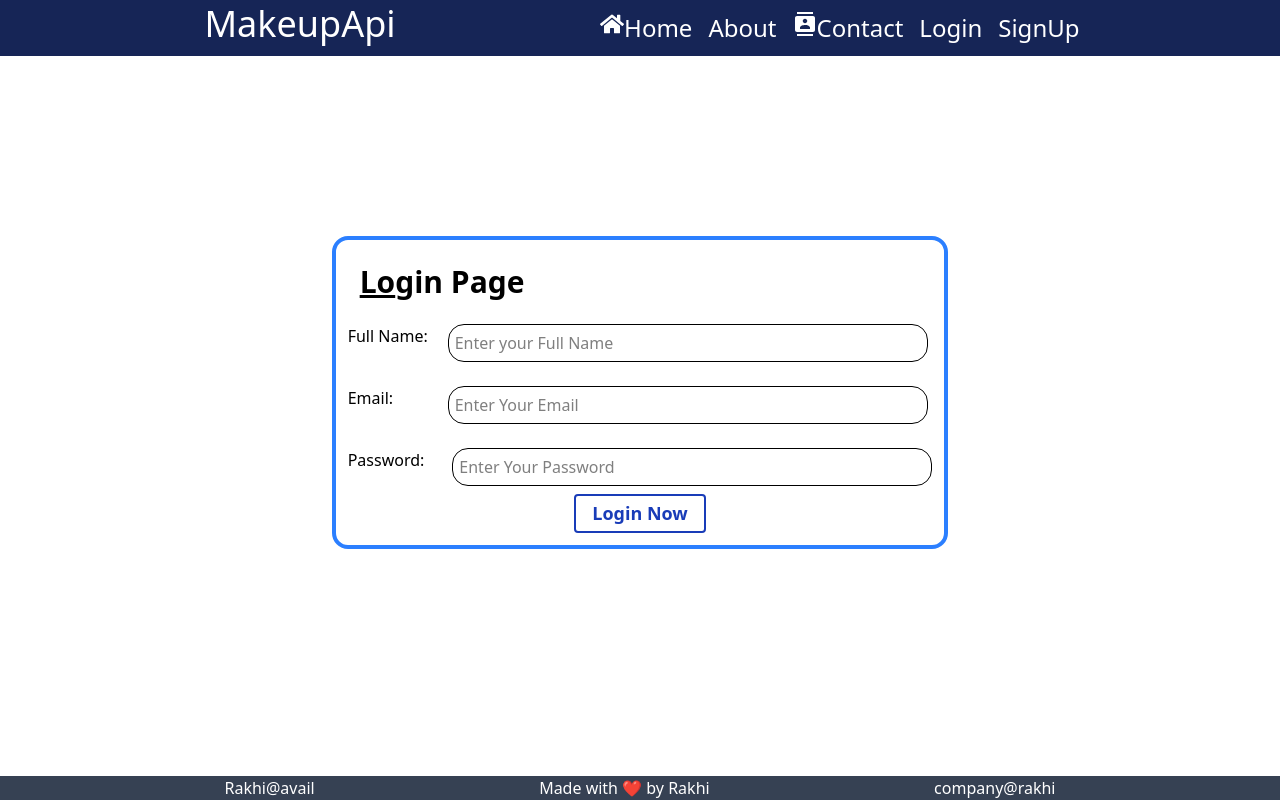
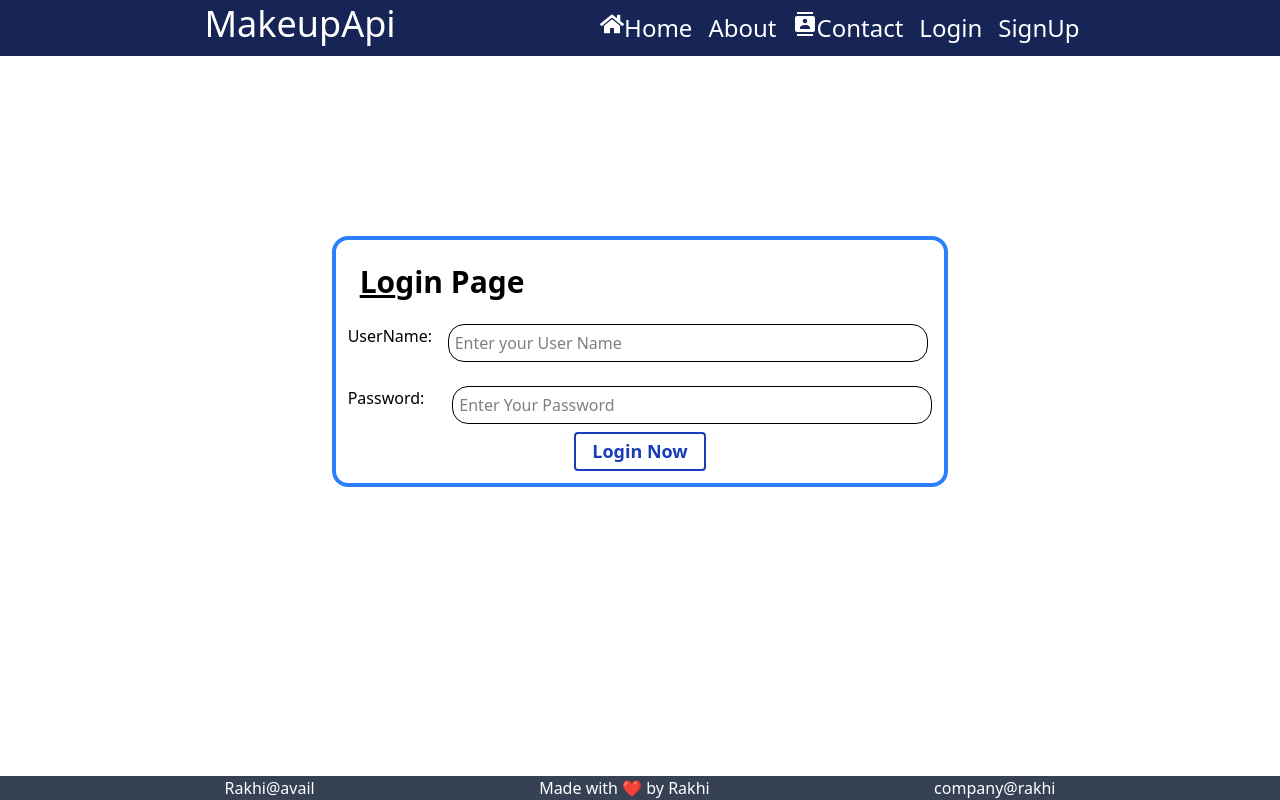
Before and after one commit to Rakhiraj1686/RICR-Web-Development, a React (Vite) app in the folder react/MakeupAPI/: page /login in a window 1280 px wide. Built offline with nearby package versions, Linux system fonts and the light colour scheme.

Commit message:
login page

```diff
--- a/react/MakeupAPI/src/pages/login.jsx
+++ b/react/MakeupAPI/src/pages/login.jsx
@@ -1,14 +1,12 @@
 import React, { useState } from "react";
 
 const Login = () => {
-  const [fullName, setFullName] = useState("");
-  const [email, setEmail] = useState("");
+  const [userName, setUserName] = useState("");
   const [password, setPassword] = useState("");
   const [isLoading, setIsLoading] = useState(false);
 
   const handleClearForm = () => {
-    setFullName("");
-    setEmail("");
+    setUserName("");
     setPassword("");
   };
 
@@ -45,33 +43,21 @@ const Login = () => {
           </h2>
           <form onSubmit={handleLoginNow} onReset={handleClearForm}>
             <div className="mt-6 flex ">
-              <label htmlFor="fullName" className="w-25 ">
-                Full Name:
+              <label htmlFor="userName" className="w-25 ">
+                UserName:
               </label>
               <input
                 type="text"
-                name="fullName"
-                id="fullName"
-                value={fullName}
-                onChange={(e) => setFullName(e.target.value)}
-                placeholder="Enter your Full Name"
+                name="userName"
+                id="userName"
+                value={userName}
+                onChange={(e) => setUserName(e.target.value)}
+                placeholder="Enter your User Name"
                 className="border w-120 rounded-2xl p-1.5"
+                required
               />
             </div>
-            <div className="mt-6 flex">
-              <label htmlFor="email" className="w-25 ">
-                Email:
-              </label>
-              <input
-                type="text"
-                name="email"
-                id="email"
-                value={email}
-                onChange={(e) => setEmail(e.target.value)}
-                placeholder="Enter Your Email"
-                className="border w-120 rounded-2xl p-1.5"
-              />
-            </div>
+
             <div className="mt-6 flex gap-7 mb-2">
               <label htmlFor="password">Password:</label>
               <input
@@ -82,6 +68,7 @@ const Login = () => {
                 onChange={(e) => setPassword(e.target.value)}
                 placeholder="Enter Your Password"
                 className="border w-120 rounded-2xl p-1.5"
+                required
               />
             </div>
             <div className="flex justify-center">
```
